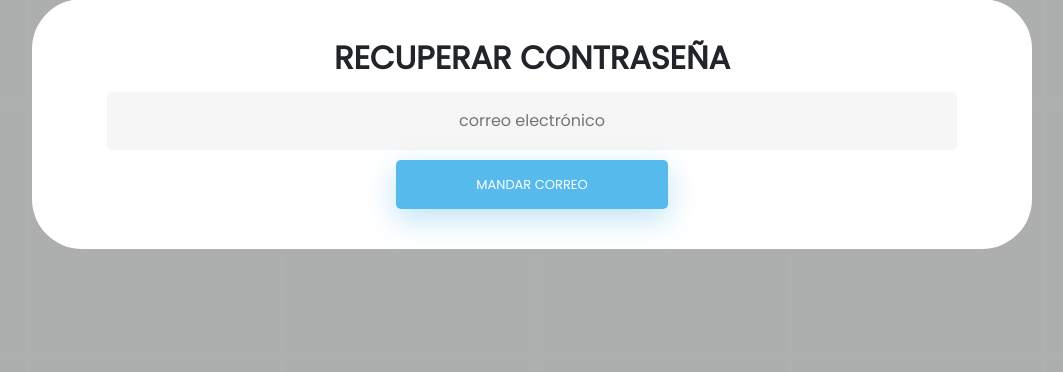
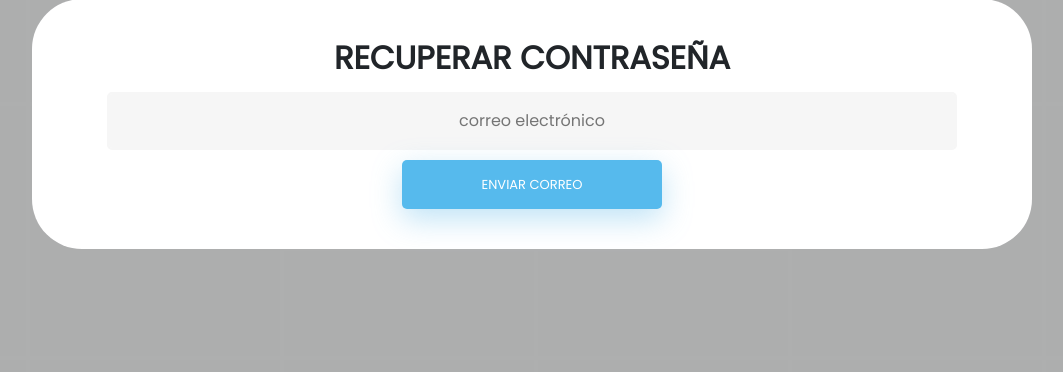
Before and after one commit to CarlosMG01/ISW, a Flask app: page /olvido_contrasena in a window 1280 px wide. Shown: the part 200-572 px from the top of the page, without its empty margins (108-1171 px from the left). Run offline with Flask 3, Linux system fonts and the light colour scheme; some libraries are stand-ins or nearby versions.

Commit message:
Cambios menores.

```diff
--- a/Proyecto/static/registro.css
+++ b/Proyecto/static/registro.css
@@ -35,7 +35,7 @@ h3 {
 	text-transform: uppercase;
 	display: inline-block;
 	margin: 40px 8px 10px 8px;
-	color: black;
+	color: white;
 }
 h4 {
 
--- a/Proyecto/templates/olvido_contrasena.html
+++ b/Proyecto/templates/olvido_contrasena.html
@@ -6,7 +6,7 @@
     <h2 class="active"> Recuperar Contraseña </h2>
     <form method="post">
       <input type="email" id="login" class="fadeIn second" name="correo" placeholder="correo electrónico" required>
-      <input type="submit" class="fadeIn third" value="Mandar Correo">
+      <input type="submit" class="fadeIn third" value="Enviar Correo">
     </form>
   </div>
 </div>
```
